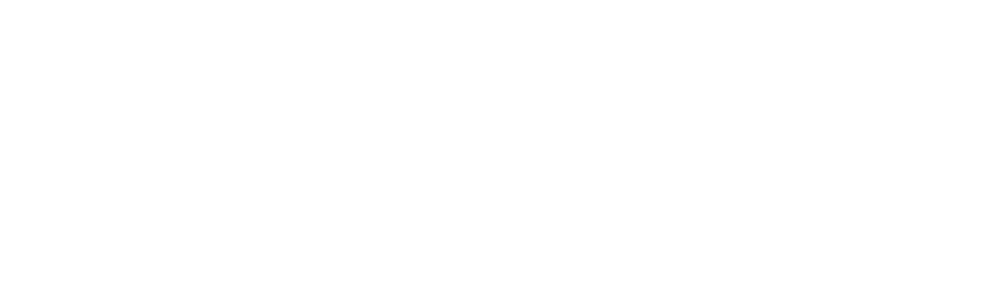
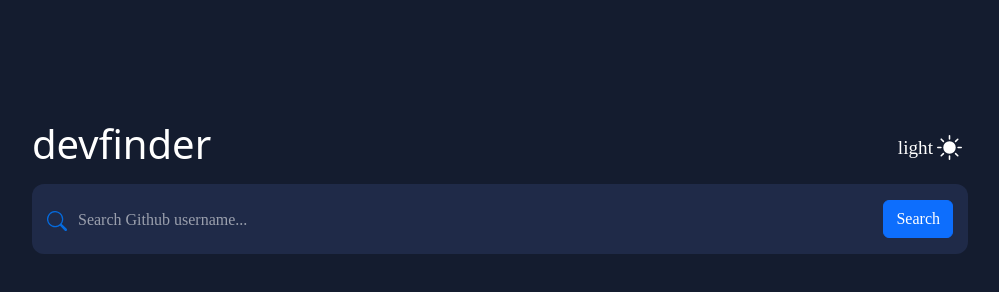
Before and after one commit to Parsa-mh/github-search-frontend-mentor, a plain HTML site: page index.html in a window 1280 px wide. Shown: the whole page, without its empty margins (140-1139 px from the left). Drawn offline with nearby package versions, Linux system fonts and the light colour scheme; a web font is replaced by a local one.

Commit message:
added scss and header

```diff
--- a/index.html
+++ b/index.html
@@ -3,9 +3,46 @@
 <head>
     <meta charset="UTF-8">
     <meta name="viewport" content="width=device-width, initial-scale=1.0">
-    <title>Document</title>
+    <title>search account in Github</title>
+    <link rel="stylesheet" href="./style.css">
+    <link href="https://cdn.jsdelivr.net/npm/bootstrap@5.3.2/dist/css/bootstrap.min.css" rel="stylesheet" integrity="sha384-T3c6CoIi6uLrA9TneNEoa7RxnatzjcDSCmG1MXxSR1GAsXEV/Dwwykc2MPK8M2HN" crossorigin="anonymous">
 </head>
 <body>
+    <!-- header start -->
+    <header class="container header w-75">
+        <!-- upper side of header start -->
+        <div class="d-flex flex-row align-items-center header-part1 mb-2">
+            <!-- title -->
+            <h1 class="w-100">devfinder</h1>
+            <!-- light/dark button -->
+            <button class="button d-flex flex-row align-items-center">light <svg xmlns="http://www.w3.org/2000/svg" width="25" height="25" fill="currentColor" class="bi bi-brightness-high-fill ms-1" viewBox="0 0 16 16">
+                <path d="M12 8a4 4 0 1 1-8 0 4 4 0 0 1 8 0M8 0a.5.5 0 0 1 .5.5v2a.5.5 0 0 1-1 0v-2A.5.5 0 0 1 8 0m0 13a.5.5 0 0 1 .5.5v2a.5.5 0 0 1-1 0v-2A.5.5 0 0 1 8 13m8-5a.5.5 0 0 1-.5.5h-2a.5.5 0 0 1 0-1h2a.5.5 0 0 1 .5.5M3 8a.5.5 0 0 1-.5.5h-2a.5.5 0 0 1 0-1h2A.5.5 0 0 1 3 8m10.657-5.657a.5.5 0 0 1 0 .707l-1.414 1.415a.5.5 0 1 1-.707-.708l1.414-1.414a.5.5 0 0 1 .707 0m-9.193 9.193a.5.5 0 0 1 0 .707L3.05 13.657a.5.5 0 0 1-.707-.707l1.414-1.414a.5.5 0 0 1 .707 0m9.193 2.121a.5.5 0 0 1-.707 0l-1.414-1.414a.5.5 0 0 1 .707-.707l1.414 1.414a.5.5 0 0 1 0 .707M4.464 4.465a.5.5 0 0 1-.707 0L2.343 3.05a.5.5 0 1 1 .707-.707l1.414 1.414a.5.5 0 0 1 0 .708"/>
+              </svg></button>
+        </div>
+        <!-- upper side of header end -->
+        <!-- down side of header start -->
+        <div class="header-part2 d-flex flex-row align-items-center gap-2">
+            <!-- search icon -->
+            <div>
+                <svg xmlns="http://www.w3.org/2000/svg" width="20" height="20" fill="#056bdf" class="bi bi-search" viewBox="0 0 16 16">
+                <path d="M11.742 10.344a6.5 6.5 0 1 0-1.397 1.398h-.001q.044.06.098.115l3.85 3.85a1 1 0 0 0 1.415-1.414l-3.85-3.85a1 1 0 0 0-.115-.1zM12 6.5a5.5 5.5 0 1 1-11 0 5.5 5.5 0 0 1 11 0"/>
+              </svg>
+            </div>
+            <!-- input search -->
+            <div class="flex-grow-1"><input id="search" type="text" placeholder="Search Github username..." class="input-search"></div>
+            <!-- btn search -->
+            <div><button class="btn btn-primary">Search</button></div>
+        </div>
+        <!-- down side of header end -->
+    </header>
+    <!-- header end -->
+    <!-- main start -->
+    <main class="container">
+        <div>
+
+        </div>
+    </main>
+    <!-- main end -->
 
 
 
@@ -16,6 +53,9 @@
 
 
 
+
+
+    <script src="https://cdn.jsdelivr.net/npm/bootstrap@5.3.2/dist/js/bootstrap.bundle.min.js" integrity="sha384-C6RzsynM9kWDrMNeT87bh95OGNyZPhcTNXj1NW7RuBCsyN/o0jlpcV8Qyq46cDfL" crossorigin="anonymous"></script>
     <script src="./app.js"></script>
 </body>
 </html>
--- /dev/null
+++ b/style.scss
@@ -0,0 +1,53 @@
+$color : #141c2f;
+$card-color : #1f2a48;
+$color-info : #056bdf;
+@font-face {
+    font-family: font-most;
+    src: url(./font/static/RobotoMono-Regular.ttf);
+}
+*{
+    color: #ffff;
+}
+body {
+    background-color: $color !important;
+    .header{
+        margin-top: 120px;
+        .header-part1{
+            .button{
+                background-color: $color;
+                border: none;
+                font-family: font-most;
+                font-size: 1.2rem;
+            }
+        }
+        .header-part2{
+            background-color: $card-color;
+            border-radius: 12px;
+            padding: 15px;
+            .input-search{
+                background-color: $card-color;
+                border: 0.8px solid $card-color;
+                transition: 0.2s;
+                width: 100%;
+                padding-top: 7px;
+                padding-bottom: 7px;
+                &::placeholder{
+                    font-family: font-most;
+                    color: #ffffff8d;
+                }
+                &:focus{
+                    border: 0.8px solid $color-info;
+                    outline: none;
+                    border-radius: 10px;
+                }
+            }
+            button{
+                font-family: font-most;
+            }
+        }
+    }
+    main{
+
+    }
+
+}
```
Also changed, not shown: style.css.
